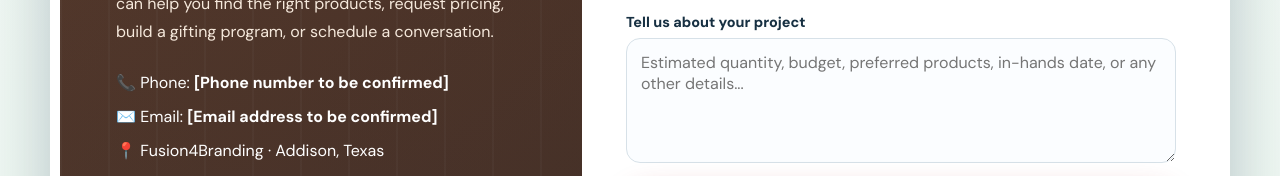
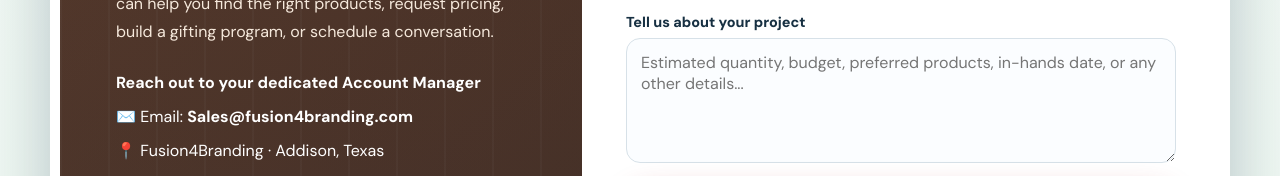
Before and after one commit to fusion4branding/2026-holiday, a plain HTML site: page index.html in a window 1280 px wide. Shown: the part 3753-3929 px from the top of the page. Drawn offline with Linux system fonts and the light colour scheme; a web font is replaced by a local one.

Commit message:
Update index.html

```diff
--- a/index.html
+++ b/index.html
@@ -91,7 +91,7 @@
 <a class="catalog-card" href="https://www.storyboard.plus/storyboard/9f156fb5-debd-417a-9e34-d113b1921384" rel="noopener noreferrer" target="_blank"><div class="card-art"><span class="ornament-string"></span><div class="ornament">💎</div><span class="mini-effect premium-glow">✦</span><span class="card-sparkle s3">✦</span><div class="elf-persona elf-premium"><img alt="Premium Gifts Elf illustration" src="images/elf-premium.png"/><span class="role">VIP Gift Elf</span></div></div><div class="card-body"><h3>Premium Gifts – $50+</h3><p>Elevated gift ideas featuring premium products for clients, employees, executives, and those extra-special holiday recipients.</p><span class="card-link">View Catalog →</span></div></a>
 </div>
 </section>
-<section class="section contact-section" id="contact"><div class="cabin"><div class="cabin-copy"><h2>Need Help Choosing the Perfect Gift?</h2><p>Tell our holiday workshop what you are planning. We can help you find the right products, request pricing, build a gifting program, or schedule a conversation.</p><div class="contact-details"><div>📞 Phone: <strong>[Phone number to be confirmed]</strong></div><div>✉️ Email: <strong>[Email address to be confirmed]</strong></div><div>📍 Fusion4Branding · Addison, Texas</div></div><div aria-hidden="true" class="fireplace"></div></div>
+<section class="section contact-section" id="contact"><div class="cabin"><div class="cabin-copy"><h2>Need Help Choosing the Perfect Gift?</h2><p>Tell our holiday workshop what you are planning. We can help you find the right products, request pricing, build a gifting program, or schedule a conversation.</p><div class="contact-details"><div><strong>Reach out to your dedicated Account Manager</strong></div><div>✉️ Email: <strong>Sales@fusion4branding.com</strong></div><div>📍 Fusion4Branding · Addison, Texas</div></div><div aria-hidden="true" class="fireplace"></div></div>
 <form class="contact-form" id="holidayForm"><div class="form-grid"><div class="field"><label for="name">Name</label><input id="name" name="name" required=""/></div><div class="field"><label for="company">Company</label><input id="company" name="company"/></div><div class="field"><label for="email">Email</label><input id="email" name="email" required="" type="email"/></div><div class="field"><label for="phone">Phone</label><input id="phone" name="phone" type="tel"/></div><div class="field full"><label for="interest">How can we help?</label><select id="interest" name="interest"><option>Request product information</option><option>Request pricing</option><option>Plan a holiday gifting program</option><option>Schedule a call</option><option>Other</option></select></div><div class="field full"><label for="message">Tell us about your project</label><textarea id="message" name="message" placeholder="Estimated quantity, budget, preferred products, in-hands date, or any other details..."></textarea></div><div class="field full"><button class="btn btn-primary" type="submit">Send Holiday Gift Request</button><p class="form-note">Demo form only. Connect this form to your preferred email, CRM, or form service before publishing.</p></div></div></form>
 </div></section>
 </main>
```
